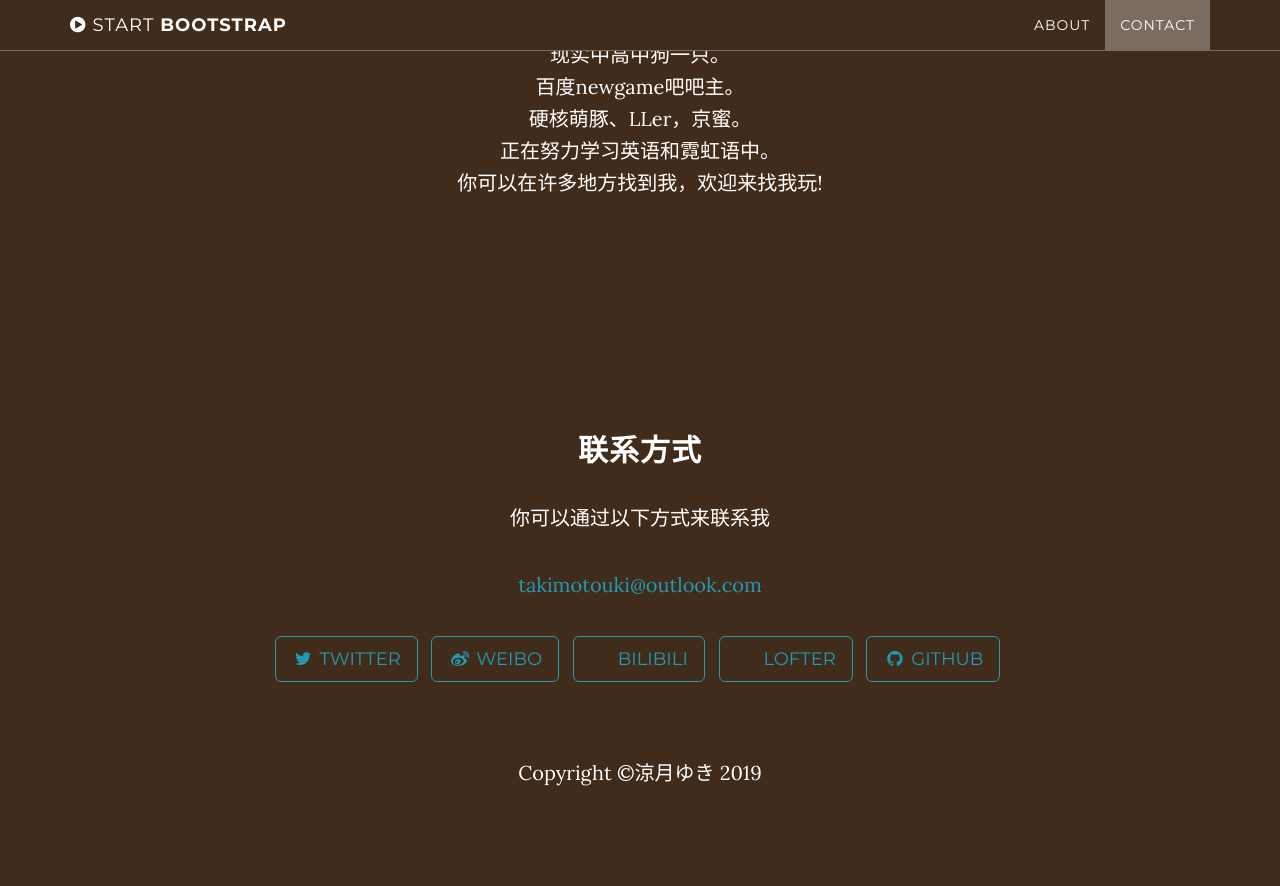
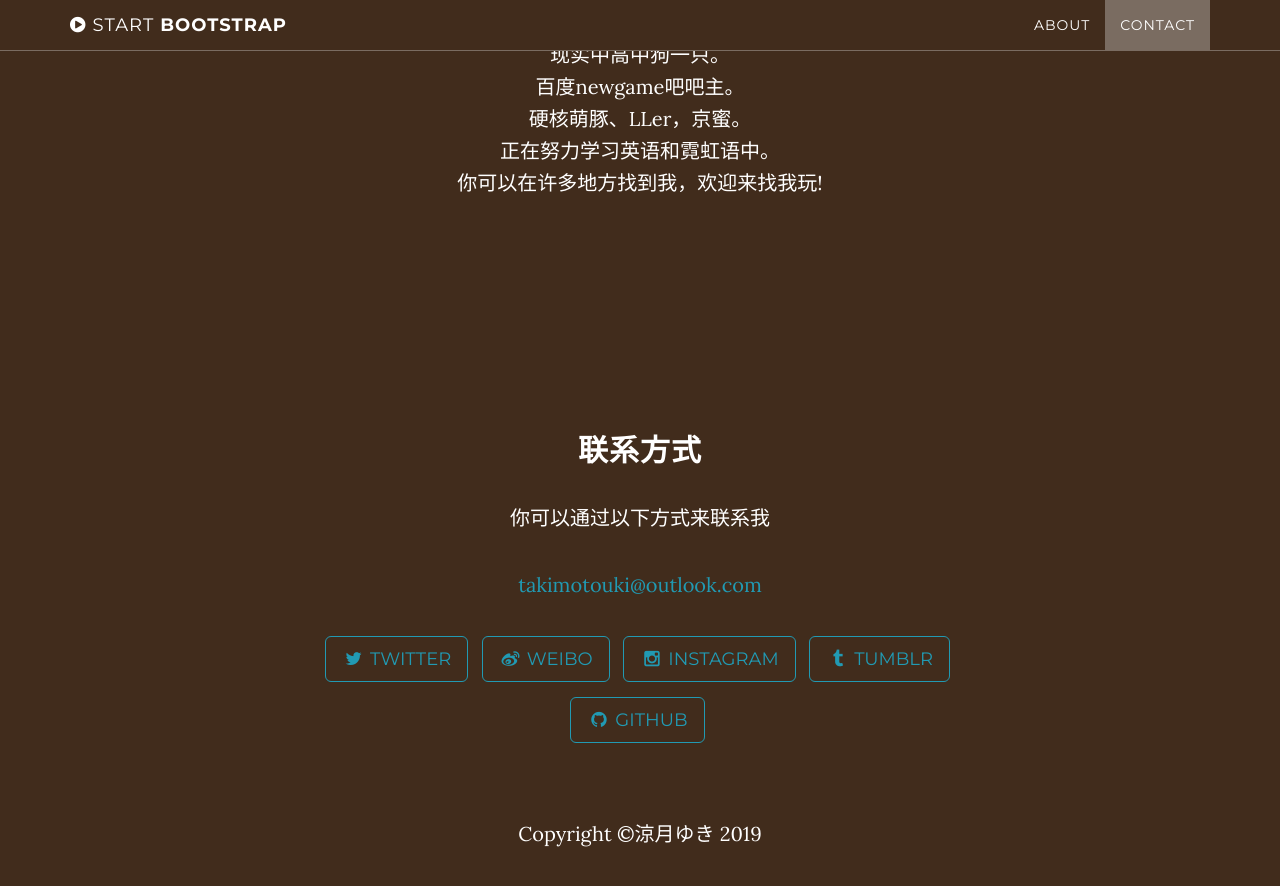
Before and after one commit to TakimotoUki/takimotouki.github.io, a Jekyll site: the page built from index.html, in a window 1280 px wide and 900 px high, scrolled down 1193 px. Shown: the top 886 px of the window. Built offline with Jekyll 4.4.1, drawn with Linux system fonts in a browser that asks for light colours; before the commit the page ends 2032 px from its top, so only the background shows below that.

Commit message:
Update _config.yml

```diff
--- a/_config.yml
+++ b/_config.yml
@@ -17,10 +17,10 @@ social:
     url: https://twitter.com/takimoto_uki
   - title: weibo
     url: https://weibo.com/takimotouki
-  - title: Bilibili
-    url: http://space.bilibili.com/10812880
-  - title: Lofter
-    url: http://liangyue079.lofter.com
+  - title: instagram
+    url: https://www.instagram.com/takimotouki
+  - title: tumblr
+    url: https://takimotouki.tumblr.com
   - title: github
     url: https://github.com/TakimotoUki
 
```
